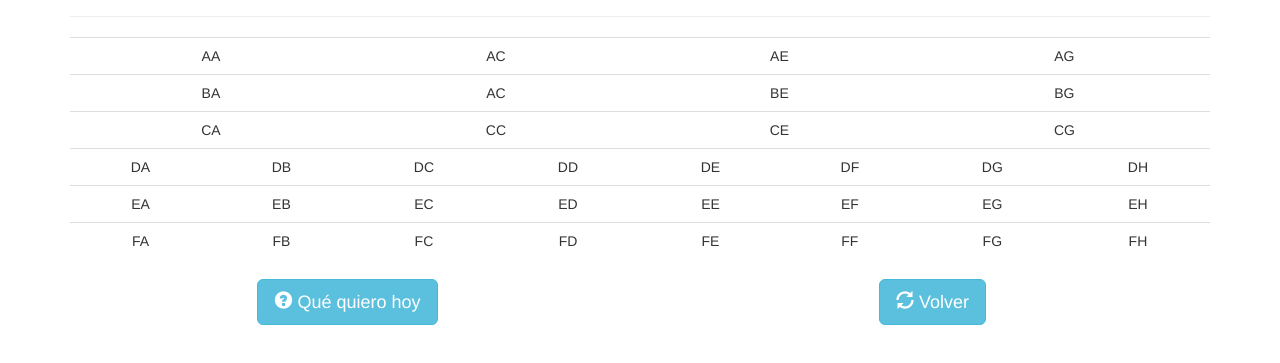
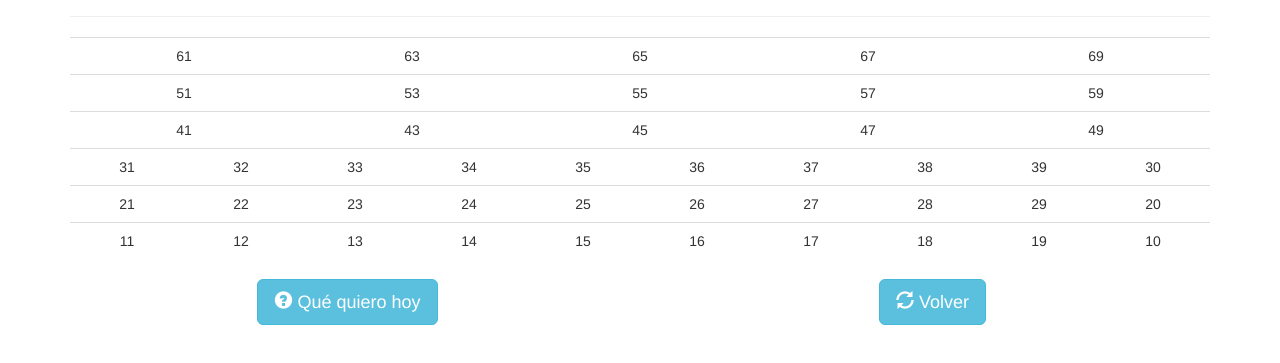
Before and after one commit to kmaxxo/vendingPhoneGap, a plain HTML site: page www/index_derecha.html in a window 1280 px wide. Shown: the part 83-446 px from the top of the page. Drawn offline with Linux system fonts and the light colour scheme.

Commit message:
Nueva máquina

```diff
--- a/www/index_derecha.html
+++ b/www/index_derecha.html
@@ -21,52 +21,61 @@
 
         <table id="vending_matrix" data-matrix-version="der-2" class="table text-center">
             <tr>
-                <td colspan="2">AA</td>
-                <td colspan="2">AC</td>
-                <td colspan="2">AE</td>
-                <td colspan="2">AG</td>
+                <td colspan="2">61</td>
+                <td colspan="2">63</td>
+                <td colspan="2">65</td>
+                <td colspan="2">67</td>
+                <td colspan="2">69</td>
             </tr>
             <tr>
-                <td colspan="2">BA</td>
-                <td colspan="2">AC</td>
-                <td colspan="2">BE</td>
-                <td colspan="2">BG</td>
+                <td colspan="2">51</td>
+                <td colspan="2">53</td>
+                <td colspan="2">55</td>
+                <td colspan="2">57</td>
+                <td colspan="2">59</td>
             </tr>
             <tr>
-                <td colspan="2">CA</td>
-                <td colspan="2">CC</td>
-                <td colspan="2">CE</td>
-                <td colspan="2">CG</td>
+                <td colspan="2">41</td>
+                <td colspan="2">43</td>
+                <td colspan="2">45</td>
+                <td colspan="2">47</td>
+                <td colspan="2">49</td>
             </tr>
             <tr>
-                <td>DA</td>
-                <td>DB</td>
-                <td>DC</td>
-                <td>DD</td>
-                <td>DE</td>
-                <td>DF</td>
-                <td>DG</td>
-                <td>DH</td>
+                <td>31</td>
+                <td>32</td>
+                <td>33</td>
+                <td>34</td>
+                <td>35</td>
+                <td>36</td>
+                <td>37</td>
+                <td>38</td>
+                <td>39</td>
+                <td>30</td>
             </tr>
             <tr>
-                <td>EA</td>
-                <td>EB</td>
-                <td>EC</td>
-                <td>ED</td>
-                <td>EE</td>
-                <td>EF</td>
-                <td>EG</td>
-                <td>EH</td>
+                <td>21</td>
+                <td>22</td>
+                <td>23</td>
+                <td>24</td>
+                <td>25</td>
+                <td>26</td>
+                <td>27</td>
+                <td>28</td>
+                <td>29</td>
+                <td>20</td>
             </tr>
             <tr>
-                <td>FA</td>
-                <td>FB</td>
-                <td>FC</td>
-                <td>FD</td>
-                <td>FE</td>
-                <td>FF</td>
-                <td>FG</td>
-                <td>FH</td>
+                <td>11</td>
+                <td>12</td>
+                <td>13</td>
+                <td>14</td>
+                <td>15</td>
+                <td>16</td>
+                <td>17</td>
+                <td>18</td>
+                <td>19</td>
+                <td>10</td>
             </tr>
         </table>
 
```
